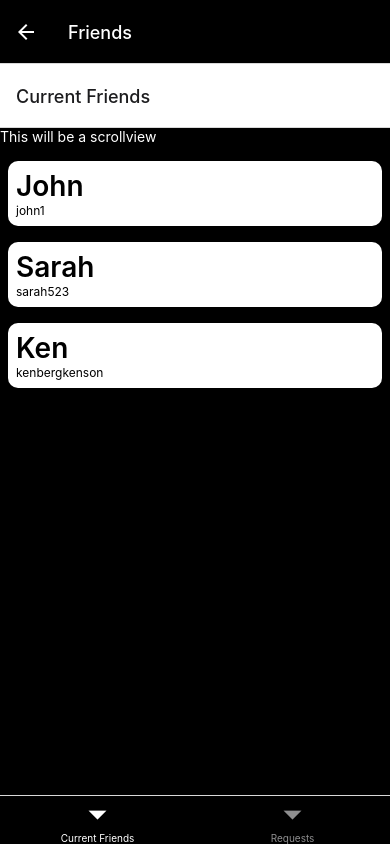
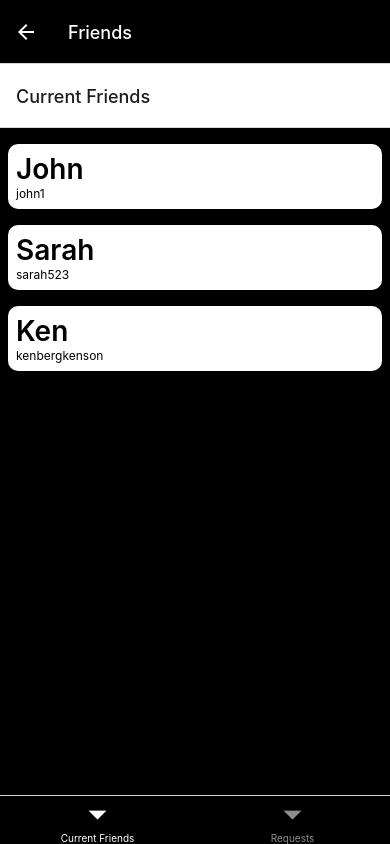
Before and after one commit to kweel/Q, a React Native app: screen /Friends in a window 390 px wide. Built offline with nearby package versions, Linux system fonts and the light colour scheme.

Commit message:
centralized scrolling/card component, started msg

```diff
--- a/App.js
+++ b/App.js
@@ -9,12 +9,14 @@ import Me from './src/components/Me'
 import FriendsTabs from './src/components/navigation/FriendsTabs';
 import FriendsDataContext from './src/components/contexts/FriendsDataContext';
 import RequestsDataContext from './src/components/contexts/RequestsDataContext';
+import MessagesDataContext from './src/components/contexts/MessagesDataContext';
 
 
 export default function App() {
   const Stack = createNativeStackNavigator();
   const [friends,setFriends]=useState([])
   const [requests,setRequests]=useState([])
+  const [messages,setMessages]=useState([])
   useEffect(() => {
     setFriends([
       {name:'John', img:'img.jpg', username:'john1'},
@@ -34,6 +36,7 @@ export default function App() {
       <StatusBar barStyle="light-content" />
       <FriendsDataContext.Provider value={[friends,setFriends]}>
         <RequestsDataContext.Provider value={[requests,setRequests]}>
+          <MessagesDataContext.Provider value={[messages,setMessages]}>
             <Stack.Navigator
               initialRouteName="route"
               screenOptions={{
@@ -60,6 +63,7 @@ export default function App() {
                 component = {Me}
               />
             </Stack.Navigator>
+          </MessagesDataContext.Provider>
         </RequestsDataContext.Provider>
       </FriendsDataContext.Provider>
     </NavigationContainer>
--- a/src/components/ProfileScroll.jsx
+++ /dev/null
@@ -1,18 +0,0 @@
-import { Text, View, Button } from "react-native";
-import FriendCard from "./helper/FriendCard";
-//you have to pass data as 'data' in the parent for it to get the variable
-export default function ProfileScroll({ data }) {
-    const textStyle = {color:'white'}
-    console.log(data)
-    return (
-        <View style={{ flex: 1, backgroundColor: '#000000'}}>
-            <Text style={textStyle}>This will be a scrollview</Text>
-            {
-                data.map(fren => {
-                    console.log('hey')
-                    return <FriendCard {...fren}/>
-                })
-            }
-        </View>
-    )
-}
--- /dev/null
+++ b/src/components/contexts/MessagesDataContext.jsx
@@ -0,0 +1,5 @@
+import { createContext } from "react";
+
+const MessagesDataContext = createContext([]);
+
+export default MessagesDataContext;
--- a/src/components/helper/FriendCard.jsx
+++ b/src/components/helper/FriendCard.jsx
@@ -2,7 +2,7 @@ import { Text, Button } from "react-native";
 import HelperCard from "./HelperCard"
 import { useContext,useEffect } from "react";
 
-function FriendCard(props) {
+export default function FriendCard(props) {
 
     return <HelperCard style={{ marginTop: 16, padding: 8, marginLeft: 8, marginRight: 8 }}>
         <Text style={{fontSize: 28, fontWeight: 600}}>{props.name}</Text>
@@ -10,5 +10,3 @@ function FriendCard(props) {
         <Text></Text>
     </HelperCard>
 }
-
-export default FriendCard;
--- /dev/null
+++ b/src/components/helper/ScrollData.jsx
@@ -0,0 +1,16 @@
+import { Text, ScrollView, Button } from "react-native";
+//you have to pass data as 'data' in the parent for it to get the variable
+export default function ScrollData({ data, Element }) {
+    const textStyle = {color:'white'}
+    console.log(data)
+    return (
+        <ScrollView style={{ flex: 1, backgroundColor: '#000000'}}>
+            {
+                data.map(attributes => {
+                    console.log('hey')
+                    return <Element {...attributes}/>
+                })
+            }
+        </ScrollView>
+    )
+}
--- a/src/components/navigation/FriendsTabs.jsx
+++ b/src/components/navigation/FriendsTabs.jsx
@@ -1,8 +1,9 @@
 import { createBottomTabNavigator } from '@react-navigation/bottom-tabs';
-import ProfileScroll from '../ProfileScroll';
+import ScrollData from '../helper/ScrollData';
 import { useContext } from 'react';
 import FriendsDataContext from '../contexts/FriendsDataContext';
 import RequestsDataContext from '../contexts/RequestsDataContext';
+import FriendCard from '../helper/FriendCard';
 function FriendsTabs(props) {
   const BottomTabs = createBottomTabNavigator();
   const [friends,setFriends]=useContext(FriendsDataContext)
@@ -17,10 +18,10 @@ function FriendsTabs(props) {
       tabBarActiveTintColor: 'white',
     }}>
       <BottomTabs.Screen name="Current Friends" key = "Friends">
-        {props => <ProfileScroll {...props} data={friends}/>}
+        {props => <ScrollData {...props} data={friends} Element={FriendCard}/>}
       </BottomTabs.Screen>
       <BottomTabs.Screen name="Requests" key = "Requests">
-        {props => <ProfileScroll {...props} data={requests}/>}
+        {props => <ScrollData {...props} data={requests} Element={FriendCard}/>}
       </BottomTabs.Screen>
     </BottomTabs.Navigator>
   );
```
Also changed, not shown: src/components/helper/MessageCard.jsx (added, +15 -0 lines). Lines whose indentation alone changed are shown as unchanged.
